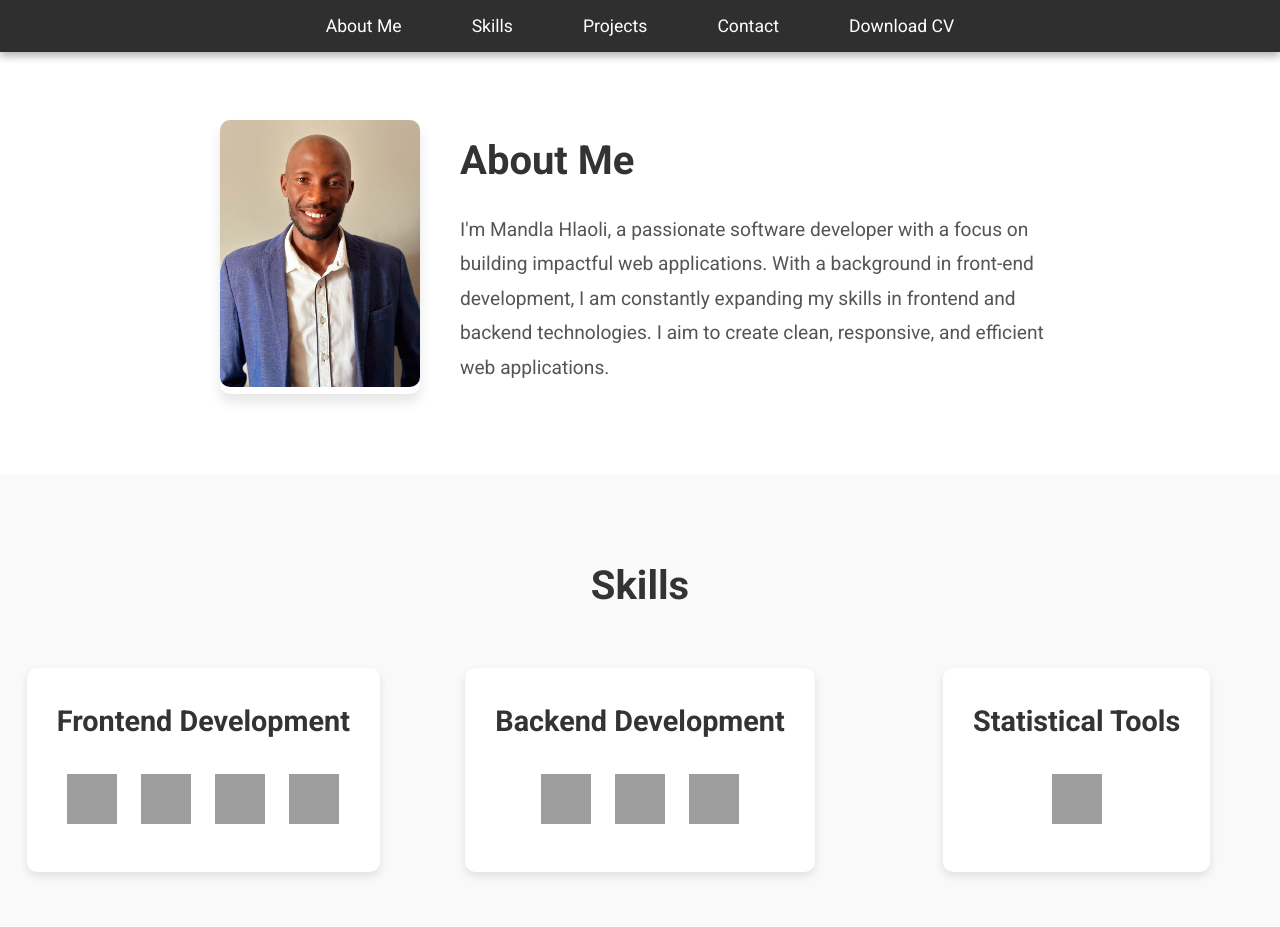
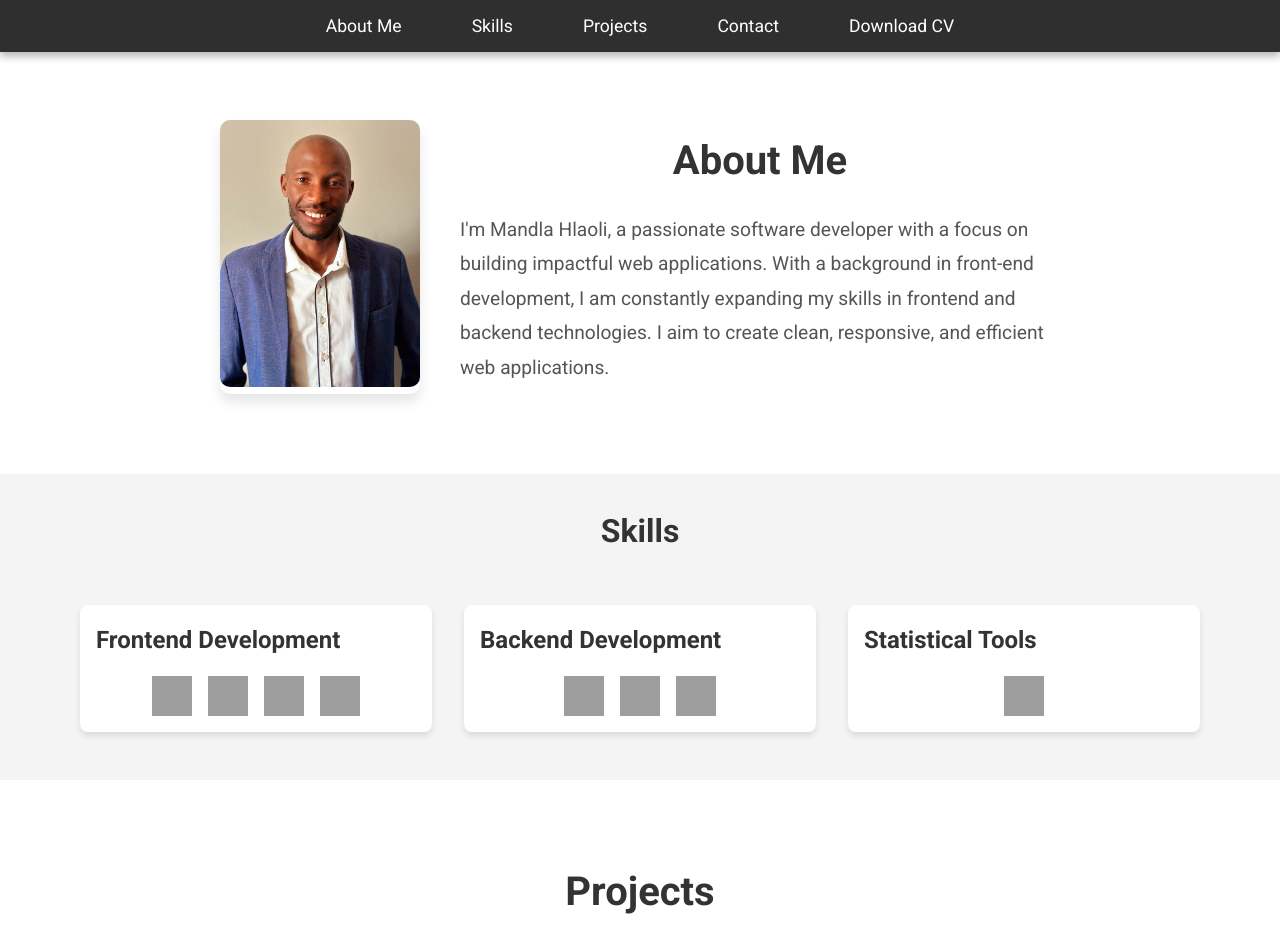
Before and after one commit to MandlaHlaoli/mandlahlaoli.github.io, a plain HTML site: page index.html in a window 1280 px wide. Shown: the top 927 px of the page. Drawn offline with Linux system fonts and the light colour scheme; grey boxes are pictures that could not be loaded.

Commit message:
Add files via upload

```diff
--- a/styles.css
+++ b/styles.css
@@ -183,46 +183,77 @@ header:hover {
 
 
 
+/* Skills section */
 #skills {
-    background: #f9f9f9;
-    padding: 80px 0;
-    text-align: center;
+    padding: 2rem 0;
+    background-color: #f4f4f4;
 }
 
-#skills h2 {
-    font-size: 2.5rem;
-    margin-bottom: 50px;
+.container {
+    width: 90%;
+    max-width: 1200px;
+    margin: 0 auto;
+}
+
+h2 {
+    text-align: center;
+    margin-bottom: 2rem;
+    font-size: 2rem;
+    color: #333;
 }
 
 .skills-grid {
     display: grid;
     grid-template-columns: repeat(3, 1fr);
-    gap: 30px;
-    justify-items: center;
+    gap: 2rem;
+    padding: 1rem;
 }
 
 .skills-category {
-    background: #fff;
-    padding: 30px;
-    border-radius: 10px;
-    box-shadow: 0 4px 8px rgba(0, 0, 0, 0.1);
-    text-align: center;
+    background-color: #fff;
+    padding: 1rem;
+    border-radius: 8px;
+    box-shadow: 0 4px 6px rgba(0, 0, 0, 0.1);
 }
 
 .skills-category h3 {
-    font-size: 1.8rem;
-    margin-bottom: 20px;
+    font-size: 1.5rem;
+    color: #333;
+    margin-bottom: 1rem;
+}
+
+.skills-icons {
+    display: flex;
+    flex-wrap: wrap;
+    gap: 1rem;
+    justify-content: center;
 }
 
 .skills-icons img {
-    width: 50px;
-    height: 50px;
-    margin: 10px;
-    transition: transform 0.3s ease;
+    width: 40px;
+    height: 40px;
 }
 
-.skills-icons img:hover {
-    transform: scale(1.1);
+/* Responsive Styles */
+@media (max-width: 1024px) {
+    .skills-grid {
+        grid-template-columns: repeat(2, 1fr);
+    }
+}
+
+@media (max-width: 768px) {
+    .skills-grid {
+        grid-template-columns: 1fr;
+    }
+
+    .skills-category h3 {
+        font-size: 1.3rem;
+    }
+
+    .skills-icons img {
+        width: 35px;
+        height: 35px;
+    }
 }
 
 /* Projects Section */
```
Also changed, not shown: index.html (+1 -0 lines).
